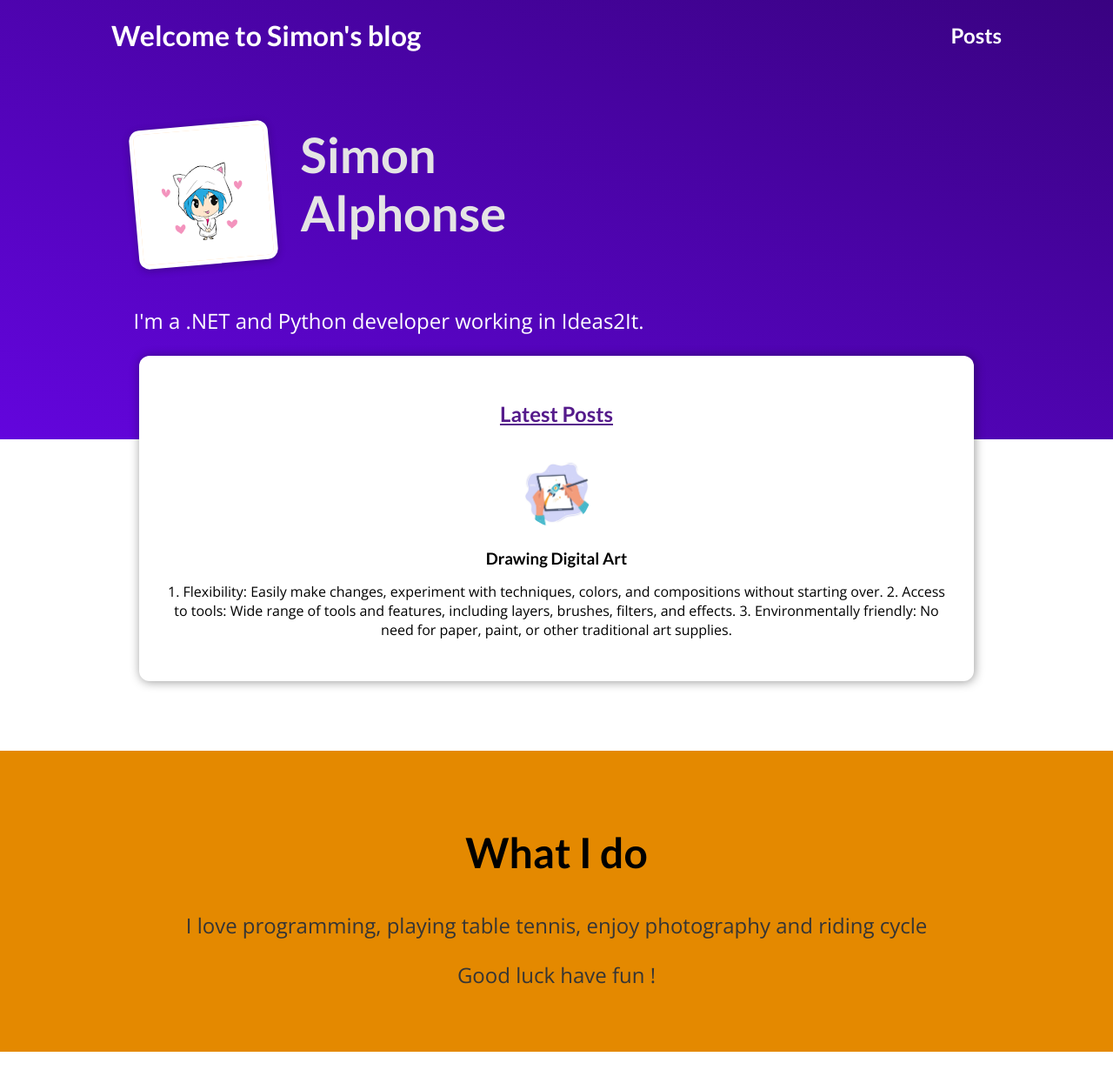
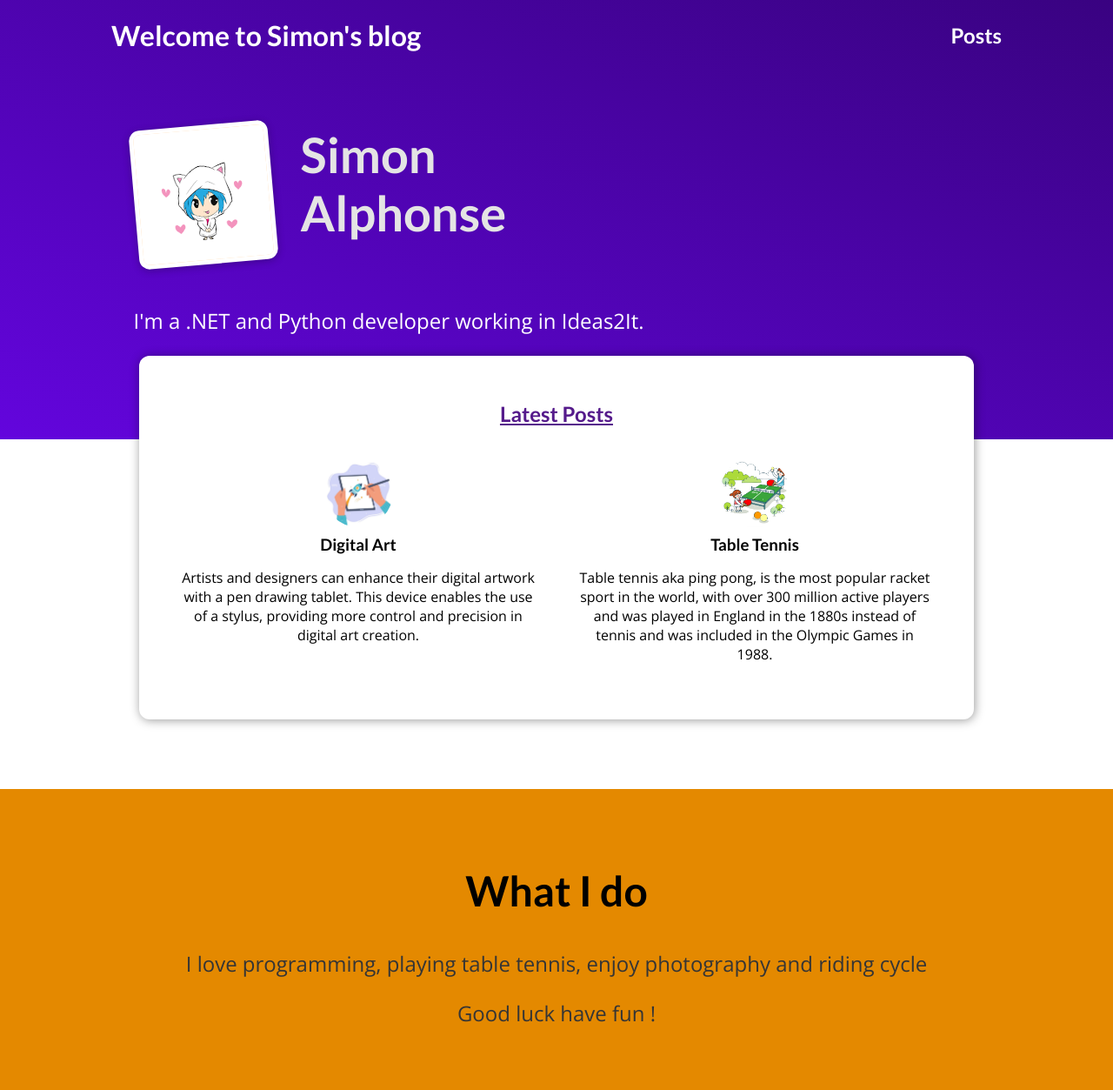
Before and after one commit to Simon-i2it/PythonTraining, a Django app: page /blog/ in a window 1280 px wide. Shown: the whole page at 87% size. Before the commit the page ends 1209 px from the top, so only its background shows below. Run offline with Django 4.2, Linux system fonts and the light colour scheme.

Commit message:
Finished Blog basics

```diff
--- /dev/null
+++ b/my_site/blog/templates/blog/includes/post-preview.html
@@ -0,0 +1,13 @@
+{% load static %}
+
+<li>
+    <article class="post">
+        <a href="{% url "url_post" post.slug %}">
+            <img src="{% static "blog/images/"|add:post.image %}" alt={{post.title}}/>
+            <div class="post__content">
+                <h3>{{post.title}}</h3>
+                <p>{{post.summary}}</p>
+            </div>
+        </a>
+    </article>
+</li>
--- a/my_site/blog/templates/blog/welcome.html
+++ b/my_site/blog/templates/blog/welcome.html
@@ -23,21 +23,9 @@
     <section id="latest-posts">
         <h2><a href="">Latest Posts</a></h2>
         <ul>
-            <li>
-                <article class="post">
-                    <a href="">
-                        <img id="round_image" src="{% static 'blog/images/drawing_logo.jpg' %}" alt="Drawing"/>
-                    </a>
-                    <div class="post__content">
-                        <h3>Drawing Digital Art</h3>
-                        <p>
-                            1. Flexibility: Easily make changes, experiment with techniques, colors, and compositions without starting over.
-                            2. Access to tools: Wide range of tools and features, including layers, brushes, filters, and effects.
-                            3. Environmentally friendly: No need for paper, paint, or other traditional art supplies.
-                        </p>
-                    </div>
-                </article>
-            </li>
+            {% for post in posts %}
+                {% include "blog/includes/post-preview.html" %}
+            {% endfor %}
         </ul>
     </section>
 
--- a/my_site/blog/views.py
+++ b/my_site/blog/views.py
@@ -1,16 +1,57 @@
+from datetime import date
 from django.http import HttpRequest, HttpResponse
 from django.shortcuts import render
 
 # Create your views here.
 
+dict_posts = [
+    {
+        "slug": "digital-art",
+        "title": "Digital Art",
+        "image": "digital-art.jpg",
+        "author": "Simon Alphonse",
+        "date": date(2023, 4, 26),
+        "summary": """
+            Artists and designers can enhance their digital artwork with a pen drawing tablet.
+            This device enables the use of a stylus, providing more control and precision in digital art creation.
+        """,
+        "content": """
+            - Flexibility: Easily make changes, experiment with techniques, colors, and compositions without starting over.
+            - Access to tools: Wide range of tools and features, including layers, brushes, filters, and effects.
+            - Environmentally friendly: No need for paper, paint, or other traditional art supplies.
+        """,
+    },
+    {
+        "slug": "table-tennis",
+        "title": "Table Tennis",
+        "image": "table-tennis.jpg",
+        "author": "Simon Alphonse",
+        "date": date(2023, 4, 27),
+        "summary": """
+            Table tennis aka ping pong, is the most popular racket sport in the world, with over 300 million active players
+            and was played in England in the 1880s instead of tennis and was included in the Olympic Games in 1988.
+        """,
+        "content": """
+            - Improves hand-eye coordination and reflexes.
+            - Increases physical activity, burning calories and improving cardiovascular health.
+            - Promotes socialization and allows individuals to meet new people.
+            - Reduces stress and provides an enjoyable way to relieve tension.
+            - Enhances mental acuity, requiring strategic thinking, concentration, and focus.
+            - Improves balance and coordination through quick movements and changes in direction.
+        """,
+    },
+]
+
 
 def welcome(request: HttpRequest) -> HttpResponse:
-    return render(request, "blog/welcome.html")
+    latest_posts = dict_posts[-2:]
+    return render(request, "blog/welcome.html", {"posts": latest_posts})
 
 
 def posts(request: HttpRequest) -> HttpResponse:
-    return render(request, "blog/posts.html")
+    return render(request, "blog/posts.html", {"posts": dict_posts})
 
 
-def post(request: HttpRequest, slug: str) -> HttpResponse:
-    return render(request, "blog/post-detail.html", {"slug": slug})
+def post(request: HttpRequest, slug) -> HttpResponse:
+    correct_post = next(post for post in dict_posts if post["slug"] == slug)
+    return render(request, "blog/post-detail.html", {"post": correct_post})
```
Also changed, not shown: my_site/blog/templates/blog/includes/post.html (deleted, +0 -17 lines), my_site/blog/templates/blog/post-detail.html (+6 -15 lines), my_site/blog/templates/blog/posts.html (+3 -5 lines), my_site/blog/static/blog/images/digital-art.jpg (renamed from my_site/blog/static/blog/images/drawing_logo.jpg), my_site/blog/static/blog/images/table-tennis.jpg (added).
